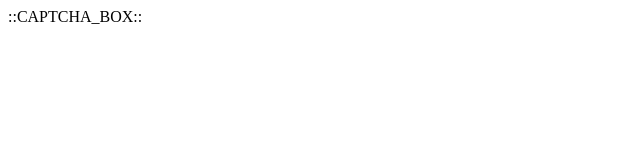
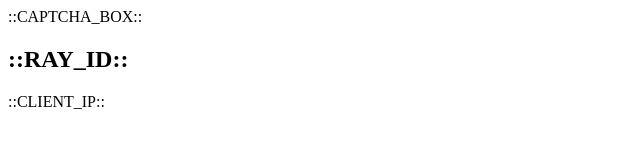
Before and after one commit to JBRUEDA/arq_web.github.io, a plain HTML site: page index.html in a window 1280 px wide. Shown: the whole page, without its empty margins (0-640 px from the left). Drawn offline with Linux system fonts and the light colour scheme.

Commit message:
Update index.html

```diff
--- a/index.html
+++ b/index.html
@@ -1,6 +1,9 @@
 <!DOCTYPE html>
 <html lang="es">
 <body>
+    <title>Demo page for Cloudflare Custom Page</title>
     ::CAPTCHA_BOX::
+    <h2>::RAY_ID::</h2>
+    <div>::CLIENT_IP::</div>
 </body>
 </html>
```
